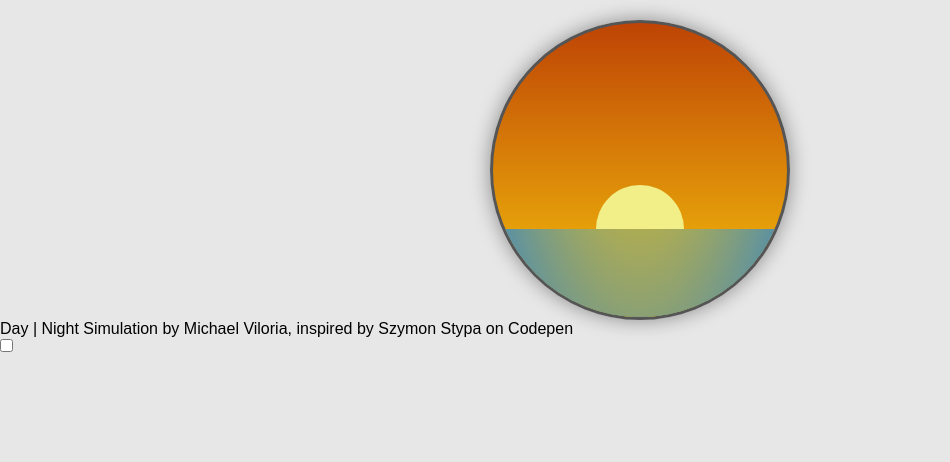
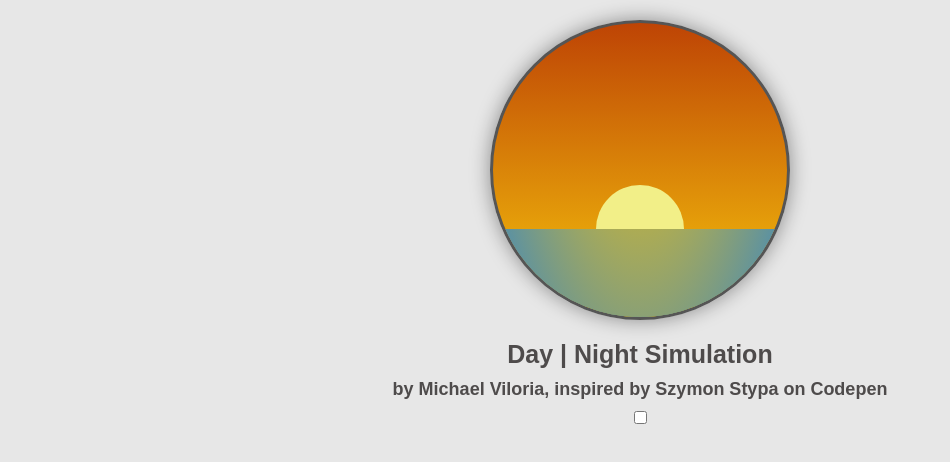
Before and after one commit to michaelviloria/day-night-simulation, a plain HTML site: page index.html in a window 1280 px wide. Shown: the whole page, without its empty margins (0-950 px from the left). Drawn offline with Linux system fonts and the light colour scheme.

Commit message:
Informacion del autor con su animacion

```diff
--- a/style.css
+++ b/style.css
@@ -193,3 +193,32 @@ body
     top: 60%;
     right: 50%;
 }
+.container-info
+{
+    display: block;
+    text-align: center;
+    align-content: center;
+    margin: 0 auto;
+    padding-top: 20px;
+}
+.container-info span:nth-child(n)
+{
+    display: block;
+    color: rgb(78, 75, 75);
+    padding-bottom: 10px;
+    transition: 1s ease;
+}
+.night .container-info span:nth-child(n)
+{
+    color: white;
+}
+.container-info span
+{
+    font-size: 25px;
+    font-weight: 900;
+}
+.container-info span:nth-child(2)
+{
+    font-size: 18px;
+    font-weight: 700;
+}
```
